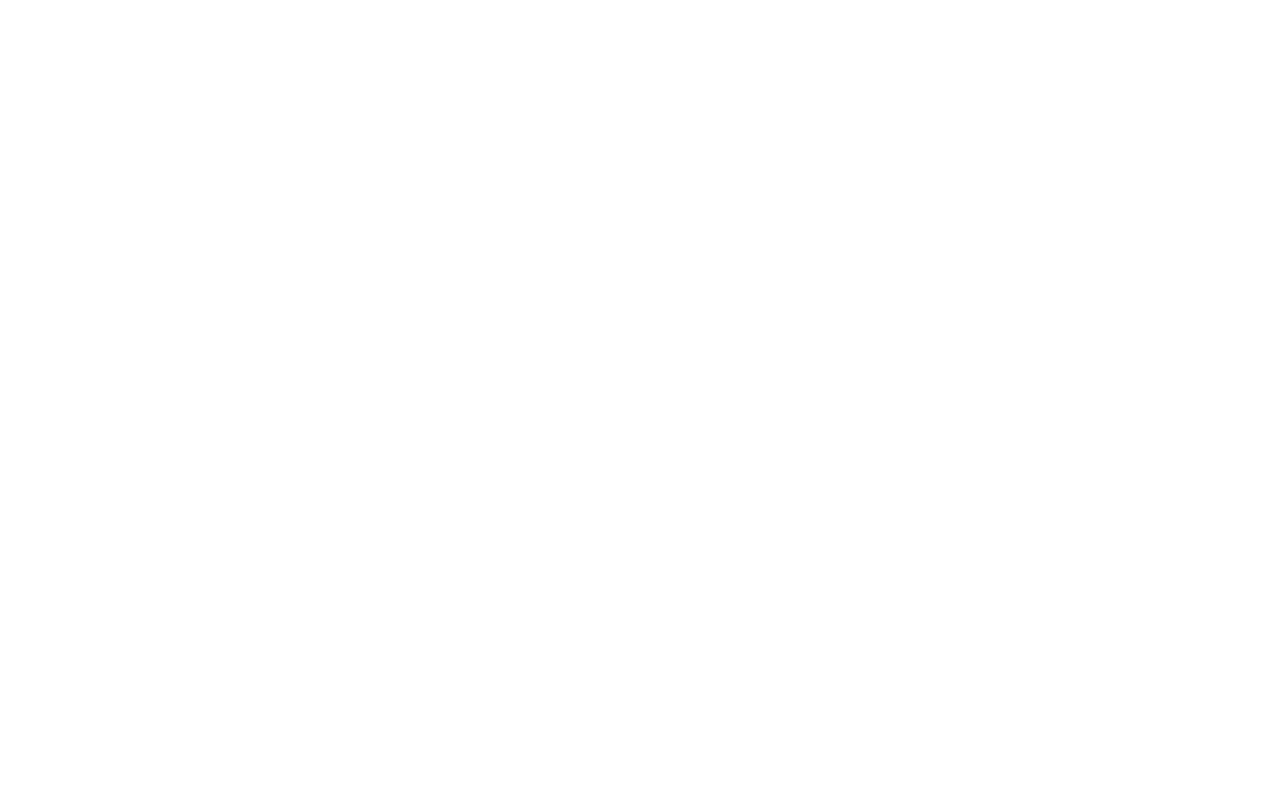
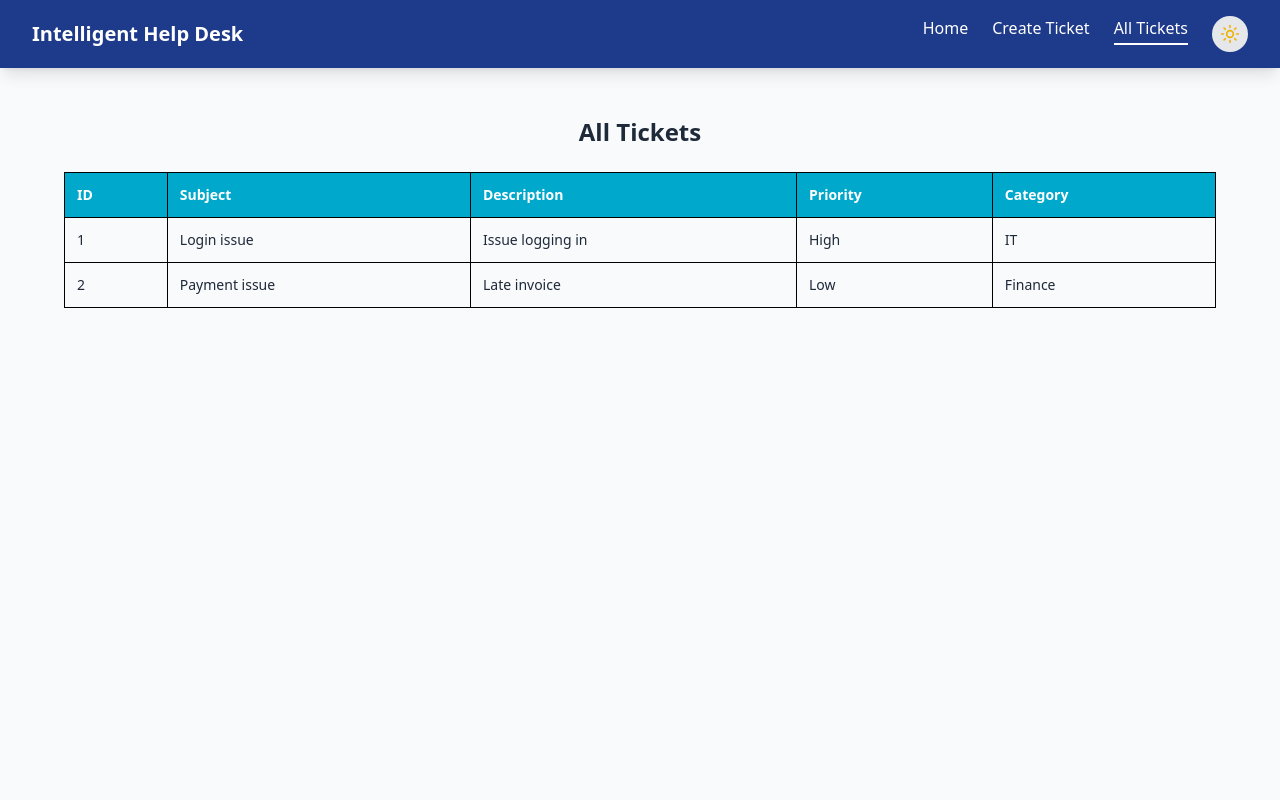
Before and after one commit to Priyadarshani7/Intelligent-Help-Desk-Tool, a React (Vite) app in the folder frontend/: page /all-list in a window 1280 px wide. Before the commit this address had no page. Shown: the top 800 px of the page. Built offline with nearby package versions, Linux system fonts and the light colour scheme.

Commit message:
Added All List Page as well as enhanced UI

```diff
--- a/frontend/src/App.jsx
+++ b/frontend/src/App.jsx
@@ -2,6 +2,7 @@
 import { BrowserRouter, Routes, Route, Link } from 'react-router-dom';
 import Home from './pages/Home';
 import CreateTicket from './pages/CreateTicket';
+import AllList from './pages/AllList';
 
 
 function App() {
@@ -10,6 +11,7 @@
       <Routes>
         <Route path="/" element={<Home />} />
       <Route path="/create-ticket" element={<CreateTicket/>}/>
+      <Route path="/all-list" element={<AllList/>}/>
       </Routes>
     </BrowserRouter>
   );
--- a/frontend/src/components/Header.jsx
+++ b/frontend/src/components/Header.jsx
@@ -1,27 +1,38 @@
 import React, { useState } from "react";
-
 import { ImCross } from "react-icons/im";
 import { GiHamburgerMenu } from "react-icons/gi";
-import { Link } from "react-router-dom";
+import { Link, useLocation } from "react-router-dom";
 import Toggle from "../components/Toggle";
 
 function Navbar() {
   const [openNav, setOpenNav] = useState(false);
+  const location = useLocation();
+
+  // Function to dynamically add underline to the active link
+  const linkClass = (path) =>
+    `text-white font-medium text-base pb-1 ${
+      location.pathname === path ? "border-b-2 border-white" : "hover:text-gray-300"
+    }`;
 
   const navLinks = (
     <ul className="flex flex-col lg:flex-row gap-6">
       <li>
-        <Link to="/" className="text-white font-medium hover:text-gray-300 text-base">
+        <Link to="/" className={linkClass("/")}>
           Home
         </Link>
       </li>
       <li>
-        <Link to="/create-ticket" className="text-white font-medium hover:text-gray-300 text-base">
+        <Link to="/create-ticket" className={linkClass("/create-ticket")}>
           Create Ticket
         </Link>
       </li>
       <li>
-      <Toggle />
+        <Link to="/all-list" className={linkClass("/all-list")}>
+          All Tickets
+        </Link>
+      </li>
+      <li>
+        <Toggle />
       </li>
     </ul>
   );
@@ -29,15 +40,12 @@
   return (
     <div className="sticky top-0 z-20 py-4 px-4 lg:px-8 shadow-lg bg-[#1E3A8A]">
       <div className="flex items-center justify-between">
-
         <Link to="/" className="text-xl font-semibold text-white whitespace-nowrap">
           Intelligent Help Desk
         </Link>
 
-
         <div className="flex items-center gap-8">
           <div className="hidden lg:flex">{navLinks}</div>
-
           <button
             onClick={() => setOpenNav(!openNav)}
             className="h-10 w-10 rounded-lg text-white lg:hidden focus:outline-none"
@@ -47,7 +55,6 @@
         </div>
       </div>
 
-
       {openNav && <div className="lg:hidden mt-4 py-4 px-4 bg-[#1e3a8a]">{navLinks}</div>}
     </div>
   );
--- a/frontend/src/components/TicketPopup.jsx
+++ b/frontend/src/components/TicketPopup.jsx
@@ -1,29 +1,51 @@
 import React from 'react';
-import { IoClose } from "react-icons/io5";
+import { IoMdClose } from "react-icons/io";
+import { MdDone } from "react-icons/md";
+import { useNavigate } from 'react-router-dom';
 
+function TicketPopup() {
+  const navigate = useNavigate();
 
-function TicketPopup({ onClose }) {
+  const handleOkClick = () => {
+    navigate('/');
+  };
+
+  const handleCloseClick = () => {
+    navigate('/');
+  };
+
   return (
     <div
-      className="fixed top-0 left-0 w-full h-full bg-white bg-opacity-40 flex justify-center items-center z-50"
-      onClick={onClose}
+      className="fixed top-0 left-0 w-full h-full bg-white/30 dark:bg-black/30 backdrop-blur-sm flex justify-center items-center z-50"
     >
       <div
-        className="bg-white p-6 rounded-2xl shadow-lg text-center"
-        onClick={(e) => e.stopPropagation()} // prevent modal from closing when clicking inside
+        className="bg-white dark:bg-gray-900 p-6 sm:p-8 rounded-2xl shadow-2xl text-center relative w-11/12 max-w-md"
       >
-        <h3 className="text-xl font-semibold mb-2">🎫 Ticket Submitted!</h3>
-        <p className="mb-4 text-gray-600">Your issue has been recorded.</p>
+        {/* Close Button - inside popup */}
         <button
-          onClick={onClose}
-          className="bg-red-700 text-white px-3 py-2 rounded-2xl hover:bg-red-500 "
+          onClick={handleCloseClick}
+          className="bg-red-500 px-2 py-1 text-white rounded-xl absolute top-4 right-4 hover:bg-red-600 transition"
         >
-          <IoClose size={20}/>
+          <IoMdClose size={20} />
+        </button>
+
+        <h3 className="text-xl font-semibold mb-2 text-gray-800 dark:text-white">
+          🎫 Ticket Submitted!
+        </h3>
+        <p className="mb-6 text-gray-600 dark:text-gray-300">
+          Your issue has been recorded.
+        </p>
+
+        {/* OK Button */}
+        <button
+          onClick={handleOkClick}
+          className="bg-green-500 text-white px-4 py-2 rounded-lg hover:bg-green-600 transition"
+        >
+          <MdDone size={20} />
         </button>
       </div>
     </div>
   );
 }
 
-
 export default TicketPopup;
--- a/frontend/src/components/Toggle.jsx
+++ b/frontend/src/components/Toggle.jsx
@@ -29,9 +29,9 @@
       aria-label={isDark ? "Switch to light mode" : "Switch to dark mode"}
     >
       {isDark ? (
-        <Moon size={20} className="text-yellow-500" />
+        <Moon size={20} className="text-blue-500" />
       ) : (
-        <Sun size={20} className="text-blue-500" />
+        <Sun size={20} className="text-yellow-500" />
       )}
     </button>
   );
--- /dev/null
+++ b/frontend/src/pages/AllList.jsx
@@ -0,0 +1,78 @@
+import React, { useState, useEffect } from 'react';
+import MainLayout from '../layout/MainLayout';
+import Toggle from '../components/Toggle';
+
+const AllList = () => {
+  const [tickets, setTickets] = useState([]);
+
+  useEffect(() => {
+    const checkTheme = () => {
+      const isDarkMode =
+        localStorage.theme === 'dark' ||
+        document.documentElement.classList.contains('dark');
+      document.documentElement.classList.toggle('dark', isDarkMode);
+    };
+
+    checkTheme();
+  }, []);
+
+  useEffect(() => {
+    setTickets([
+      { id: 1, subject: 'Login issue', description: 'Issue logging in', priority: 'High', category: 'IT' },
+      { id: 2, subject: 'Payment issue', description: 'Late invoice', priority: 'Low', category: 'Finance' },
+    ]);
+  }, []);
+
+  return (
+    <MainLayout>
+      <div className="min-h-screen py-12 px-4 bg-gray-50 dark:bg-black transition duration-300">
+        <div className="absolute top-6 right-6">
+          <Toggle />
+        </div>
+
+        <div className="max-w-6xl mx-auto">
+          <h2 className="text-2xl font-bold mb-6 text-gray-800 dark:text-white text-center">
+            All Tickets
+          </h2>
+
+          <div className="overflow-x-auto">
+            <table className="min-w-full text-sm text-left border border-black dark:border-white">
+              <thead className="bg-[#00A8CC] text-white">
+                <tr>
+                  <th className="p-3 border border-black dark:border-white">ID</th>
+                  <th className="p-3 border border-black dark:border-white">Subject</th>
+                  <th className="p-3 border border-black dark:border-white">Description</th>
+                  <th className="p-3 border border-black dark:border-white">Priority</th>
+                  <th className="p-3 border border-black dark:border-white">Category</th>
+                </tr>
+              </thead>
+              <tbody>
+                {tickets.map((ticket) => (
+                  <tr key={ticket.id} className="border-b border-black dark:border-white">
+                    <td className="p-3 border border-black dark:border-white text-gray-800 dark:text-white">
+                      {ticket.id}
+                    </td>
+                    <td className="p-3 border border-black dark:border-white text-gray-800 dark:text-white">
+                      {ticket.subject}
+                    </td>
+                    <td className="p-3 border border-black dark:border-white text-gray-800 dark:text-white">
+                      {ticket.description}
+                    </td>
+                    <td className="p-3 border border-black dark:border-white text-gray-800 dark:text-white">
+                      {ticket.priority}
+                    </td>
+                    <td className="p-3 border border-black dark:border-white text-gray-800 dark:text-white">
+                      {ticket.category}
+                    </td>
+                  </tr>
+                ))}
+              </tbody>
+            </table>
+          </div>
+        </div>
+      </div>
+    </MainLayout>
+  );
+};
+
+export default AllList;
--- a/frontend/src/pages/CreateTicket.jsx
+++ b/frontend/src/pages/CreateTicket.jsx
@@ -13,7 +13,7 @@
       const isDarkMode =
         localStorage.theme === 'dark' ||
         document.documentElement.classList.contains('dark');
-      document.documentElement.classList.toggle('dark', isDarkMode); // Ensure dark mode is synced on page load
+      document.documentElement.classList.toggle('dark', isDarkMode);
     };
 
     checkTheme();
```
